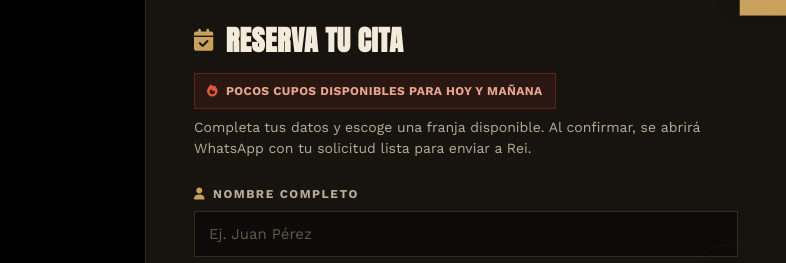
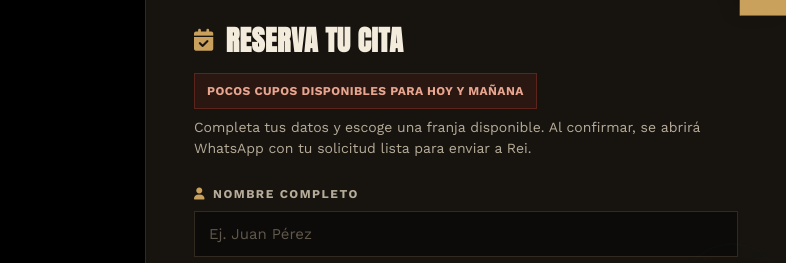
Before and after one commit to Gcdeveloperr/clientereivergbarber, a plain HTML site: page index.html in a window 1280 px wide. Shown: the part 450-713 px from the top of the page, 494-1280 px from the left. Drawn offline with nearby package versions, Linux system fonts and the light colour scheme.

Commit message:
Remove icon from urgency tag in booking section
Version 2

```diff
--- a/index.html
+++ b/index.html
@@ -899,7 +899,7 @@
 
   <div class="book-side">
     <h2><i class="fa-solid fa-calendar-check"></i>Reserva tu cita</h2>
-    <span class="urgency-tag"><i class="fa-solid fa-fire"></i>Pocos cupos disponibles para hoy y mañana</span>
+    <span class="urgency-tag">Pocos cupos disponibles para hoy y mañana</span>
     <p class="desc">Completa tus datos y escoge una franja disponible. Al confirmar, se abrirá WhatsApp con tu solicitud lista para enviar a Rei.</p>
 
     <form class="booking" id="bookingForm">
```
